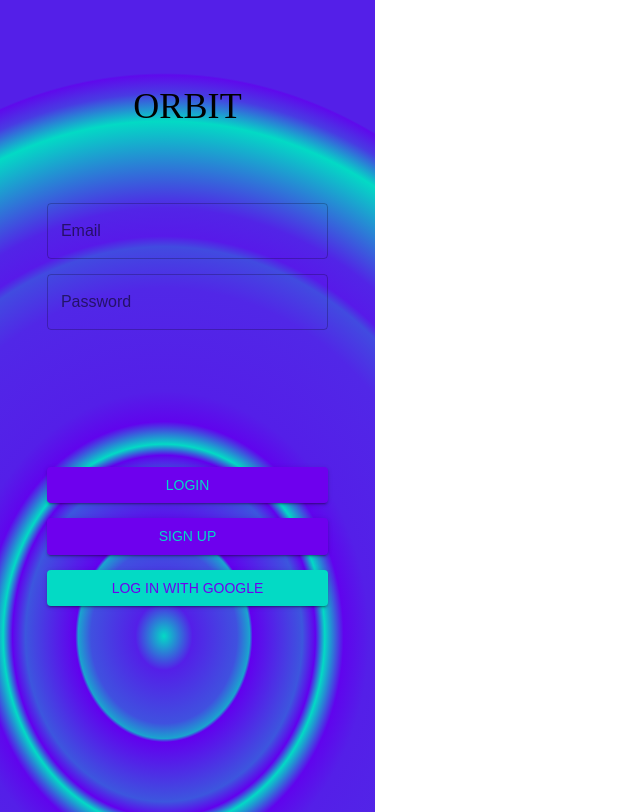
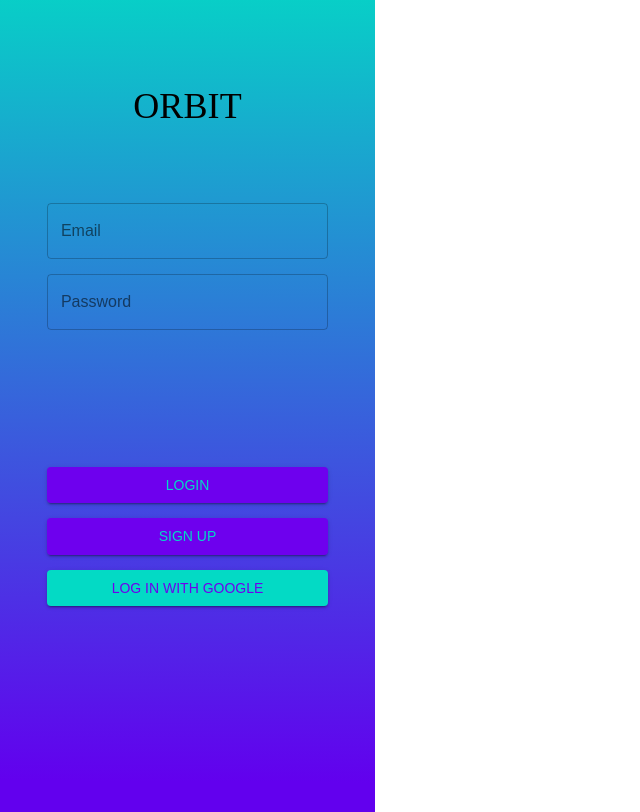
Before and after one commit to Flatiron-Project/job-sheet-frontend, a React (Create React App) app: page /login in a window 1280 px wide. Shown: the whole page, without its empty margins (0-640 px from the left). Built offline with nearby package versions, Linux system fonts and the light colour scheme.

Commit message:
changed to linear gradient

```diff
--- a/src/views/Login.js
+++ b/src/views/Login.js
@@ -72,7 +72,7 @@ const loginStyle = makeStyles({
     width: '375px',
     height: '812px',
     background:
-      'radial-gradient(142.03% 78.35% at 43.72% 78.35%, #03DAC5 0%, #541FE8 5.36%, #3F51DF 13.71%, #1AA4CF 16.09%, #6200EE 16.64%, #3C56DE 26%, #6200EE 28.43%, #03DAC5 30.18%, #6004ED 33.73%, #541FE8 38.5%, #5127E7 54.66%, #414BE0 61.22%, #571AE9 62.87%, #5224E7 67.23%, #03DAC5 80.97%, #483BE3 85.3%, #5E0AEC 88.21%, #541FE8 88.51%, #541FE8 92.94%, #541FE8 100%)',
+      'linear-gradient(0.4deg, #6200EE 3.88%, #03DAC5 105.33%)',
   },
   title: {
     marginTop: '25%',
```
